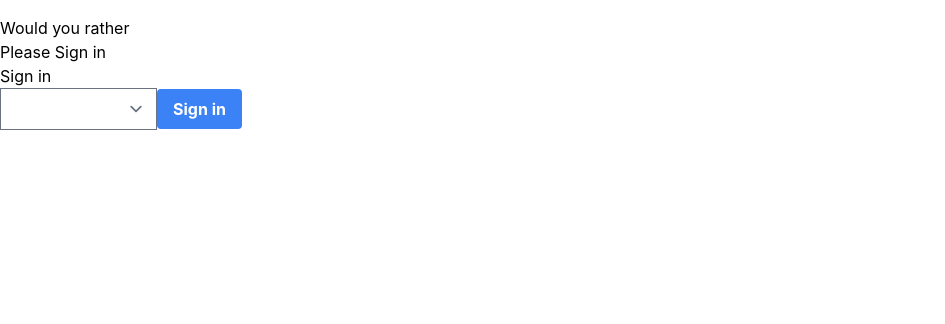
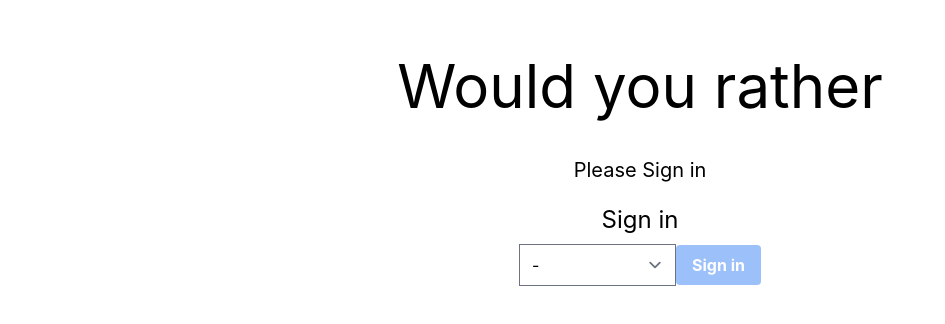
Before and after one commit to diwao/would-you-rather-project, a React (Create React App) app: page / in a window 1280 px wide. Shown: the top 324 px of the page, without its empty margins (0-945 px from the left). Built offline with nearby package versions, Linux system fonts and the light colour scheme.

Commit message:
feat: Modify styles

```diff
--- a/src/components/SignIn.js
+++ b/src/components/SignIn.js
@@ -24,22 +24,28 @@ class SignIn extends Component {
   };
 
   render() {
+    const { selectedId } = this.state;
+
     return (
-      <div>
-        <h1>Would you rather</h1>
-        <p>Please Sign in</p>
+      <div className="text-center pt-10">
+        <h1 className="text-6xl">Would you rather</h1>
+        <p className="text-xl mt-10">Please Sign in</p>
 
-        <h3>Sign in</h3>
-        <form onSubmit={this.handleSubmit}>
+        <h3 className="text-2xl mt-5">Sign in</h3>
+        <form onSubmit={this.handleSubmit} className="mt-2">
           <select onChange={this.handleChange}>
-            <option value=""></option>
+            <option value="" disabled selected>
+              -
+            </option>
             {this.props.userIds.map((userId) => (
               <option value={userId} key={userId}>
                 {userId}
               </option>
             ))}
           </select>
-          <BaseButton type="submit">Sign in</BaseButton>
+          <BaseButton type="submit" disabled={selectedId === ''}>
+            Sign in
+          </BaseButton>
         </form>
       </div>
     );
```
